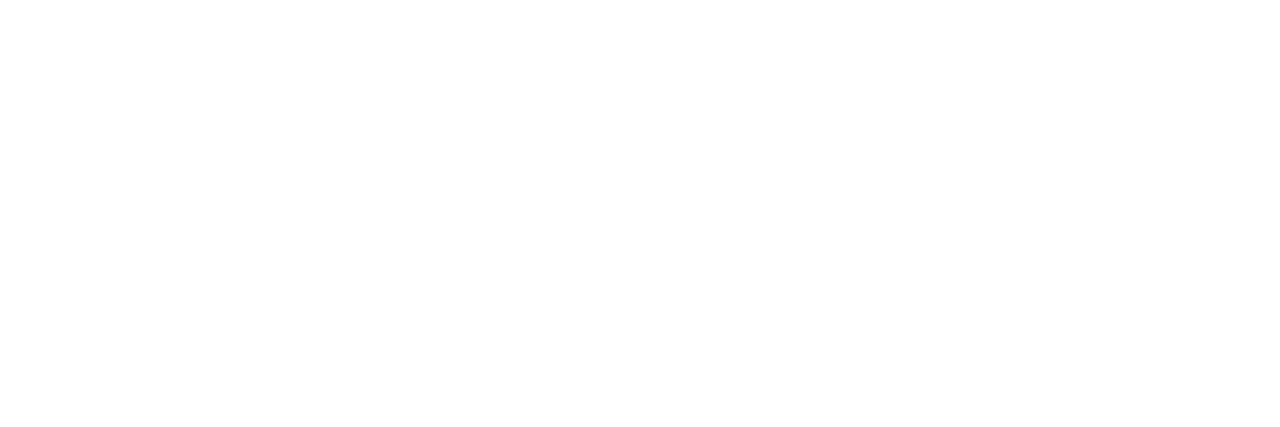
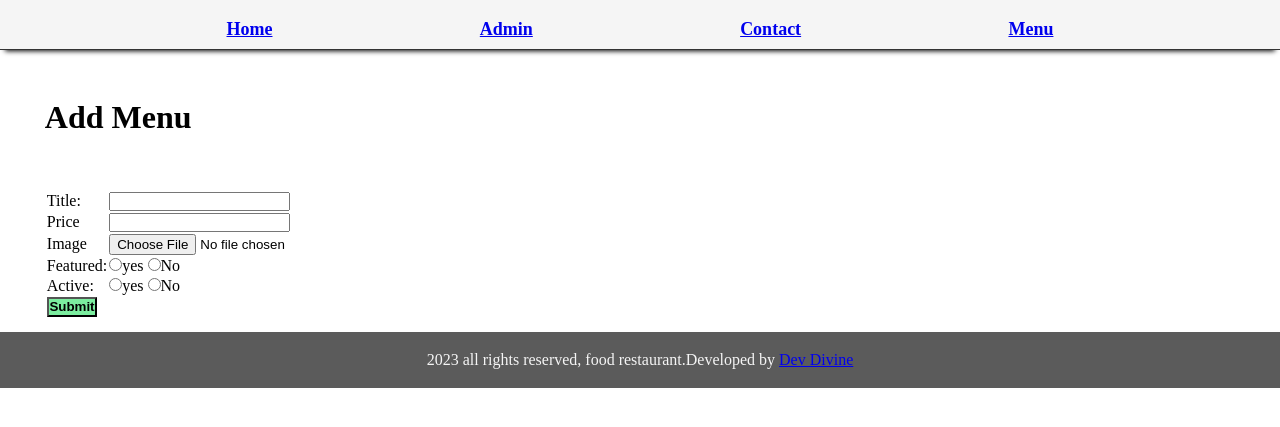
Before and after one commit to Divinechukwuma/coding101, a PHP site: page /webapps/admin/add_menu.php in a window 1280 px wide. Before the commit the part shown is empty. Shown: the top 427 px of the page. Run offline with PHP 8.4, Linux system fonts and the light colour scheme.

Commit message:
just started the backend for menu

```diff
--- a/admin/add_menu.php
+++ b/admin/add_menu.php
@@ -0,0 +1,73 @@
+<?php include('partials/header.php') ?>
+
+<br><br>
+<div class="wrapper">
+    <h1>Add Menu</h1>
+
+    <br><br><br>
+
+    <form action=""  class="tbl_30" enctype="multipart/form-data" method="POST">
+        <table>
+            <tr>
+                <td>Title:</td>
+                <td>
+                    <input type="text" name="title" >
+                </td>
+            </tr>
+
+            <tr>
+                <td>Price</td>
+                <td>
+                    <input type="number" name="price">
+                </td>
+            </tr>
+
+            <tr>
+                <td>Image</td>
+                <td>
+                    <input type="file" name="image">
+                </td>
+            </tr>
+
+            <tr>
+                <td>Featured:</td>
+                <td>
+                    <input type="radio" name="featured" value="yes">yes
+                    <input type="radio" name="featured" value="no">No
+                </td>
+            </tr>
+
+            <tr>
+                <td>Active:</td>
+                <td>
+                    <input type="radio" name="active" value="yes">yes
+                    <input type="radio" name="active" value="no">No
+                </td>
+            </tr>
+
+            <tr>
+                <td>
+                    <input type="submit" name="submit" class="btn-secondary">
+                </td>
+            </tr>
+
+        </table>
+    </form>
+
+    <?php
+
+    if(isset($_POST['submit'])){
+       // echo 'wassup';
+       //Get data from form
+       $Title = $_POST['title'];
+       $Price = $_POST['price'];
+       //$Image = $_POST['image'];
+       $Featured = $_POST['featured'];
+       $Active = $_POST['active'];
+    }
+
+    ?>
+
+</div>
+
+<?php include('partials/footer.php') ?>
--- a/admin/manage_menu.php
+++ b/admin/manage_menu.php
@@ -14,6 +14,7 @@
                 <th>SN</th>
                 <th>Title</th>
                 <th>Price</th>
+                <td>image</td>
                 <th>Feature</th>
                 <th>Active</th>
                 <th>Action</th>
@@ -23,6 +24,7 @@
                 <td>1</td>
                 <td>im cool</td>
                 <td>8000</td>
+                <td>3</td>
                 <td>yes</td>
                 <td>no</td>
                 <td>
```
